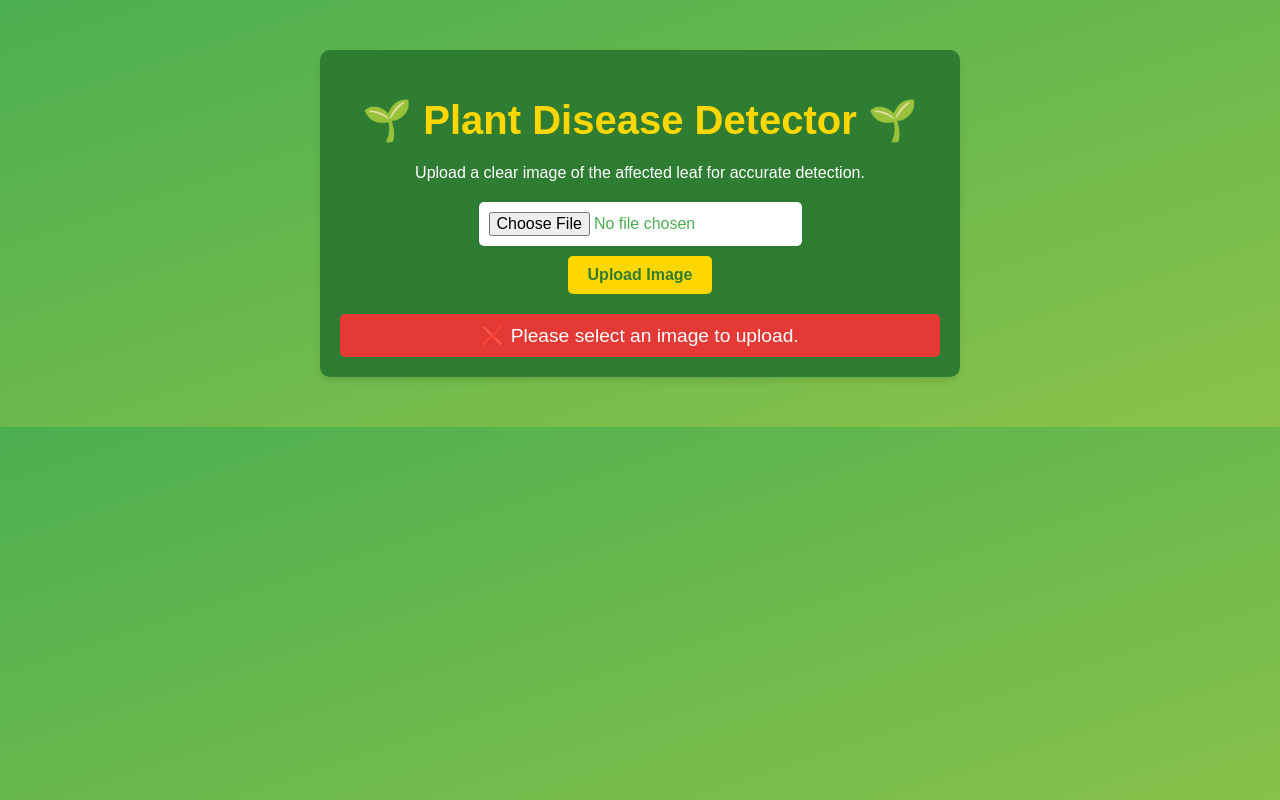
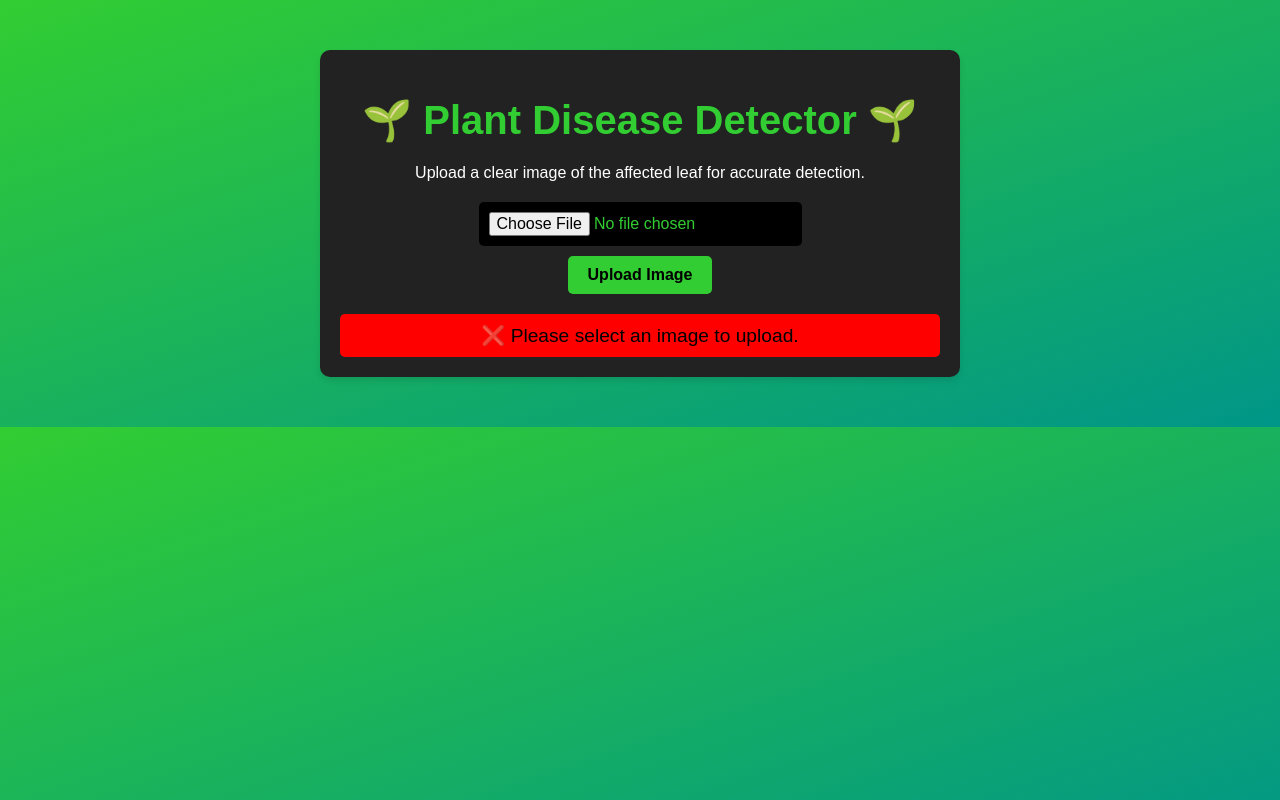
Before and after one commit to idsjoe/Plant_Disease_Detector, a plain HTML site: page index.html in a window 1280 px wide. Both pictures are taken after a click on the button "Upload Image". Drawn offline with Linux system fonts and the light colour scheme.

Commit message:
Update styles.css

```diff
--- a/styles.css
+++ b/styles.css
@@ -2,8 +2,8 @@ body {
     font-family: 'Arial', sans-serif;
     margin: 0;
     padding: 0;
-    background: linear-gradient(to bottom right, #4CAF50, #8BC34A);
-    color: #fff;
+    background: linear-gradient(to bottom right, limegreen, #009688);
+    color: black;
     text-align: center;
 }
 
@@ -11,7 +11,7 @@ body {
     max-width: 600px;
     margin: 50px auto;
     padding: 20px;
-    background-color: #2E7D32;
+    background-color: #222;
     border-radius: 10px;
     box-shadow: 0 4px 6px rgba(0, 0, 0, 0.1);
 }
@@ -19,12 +19,13 @@ body {
 h1 {
     font-size: 2.5rem;
     margin-bottom: 20px;
-    color: #FFD700;
+    color: limegreen;
 }
 
 p {
     font-size: 1rem;
     margin-bottom: 20px;
+    color: black;
 }
 
 .upload-section {
@@ -37,22 +38,22 @@ p {
     padding: 10px;
     border: none;
     border-radius: 5px;
-    background-color: #fff;
-    color: #4CAF50;
+    background-color: black;
+    color: limegreen;
     font-size: 1rem;
     cursor: pointer;
 }
 
 #fileInput:hover {
-    background-color: #FFD700;
-    color: #2E7D32;
+    background-color: limegreen;
+    color: black;
 }
 
 #uploadBtn {
     padding: 10px 20px;
     font-size: 1rem;
-    background-color: #FFD700;
-    color: #2E7D32;
+    background-color: limegreen;
+    color: black;
     border: none;
     border-radius: 5px;
     cursor: pointer;
@@ -60,7 +61,7 @@ p {
 }
 
 #uploadBtn:hover {
-    background-color: #FFC107;
+    background-color: #8bc34a;
 }
 
 .image-preview {
@@ -69,7 +70,7 @@ p {
 
 #previewImage {
     max-width: 100%;
-    border: 2px solid #FFD700;
+    border: 2px solid limegreen;
     border-radius: 10px;
     display: none;
 }
@@ -83,11 +84,11 @@ p {
 }
 
 .prediction-success {
-    background-color: #66BB6A;
-    color: #fff;
+    background-color: limegreen;
+    color: black;
 }
 
 .prediction-error {
-    background-color: #E53935;
-    color: #fff;
+    background-color: red;
+    color: black;
 }
```
